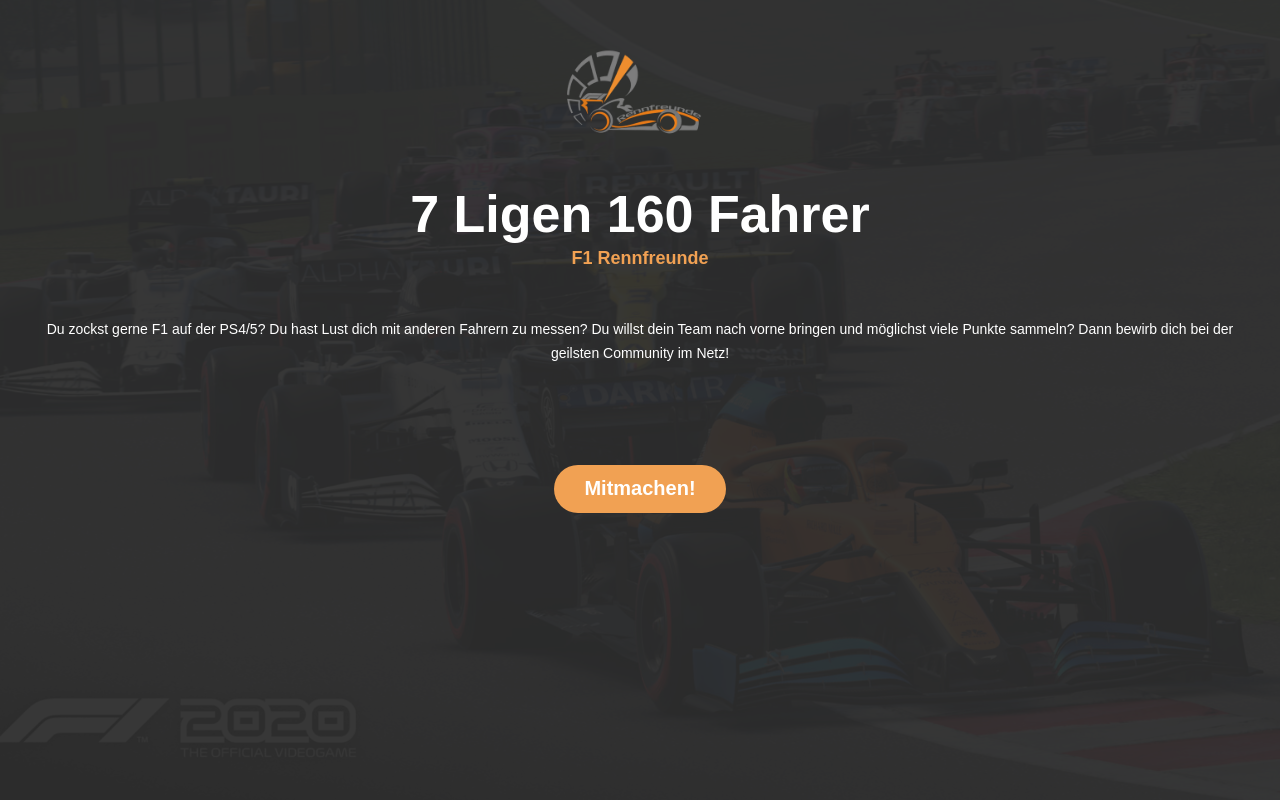
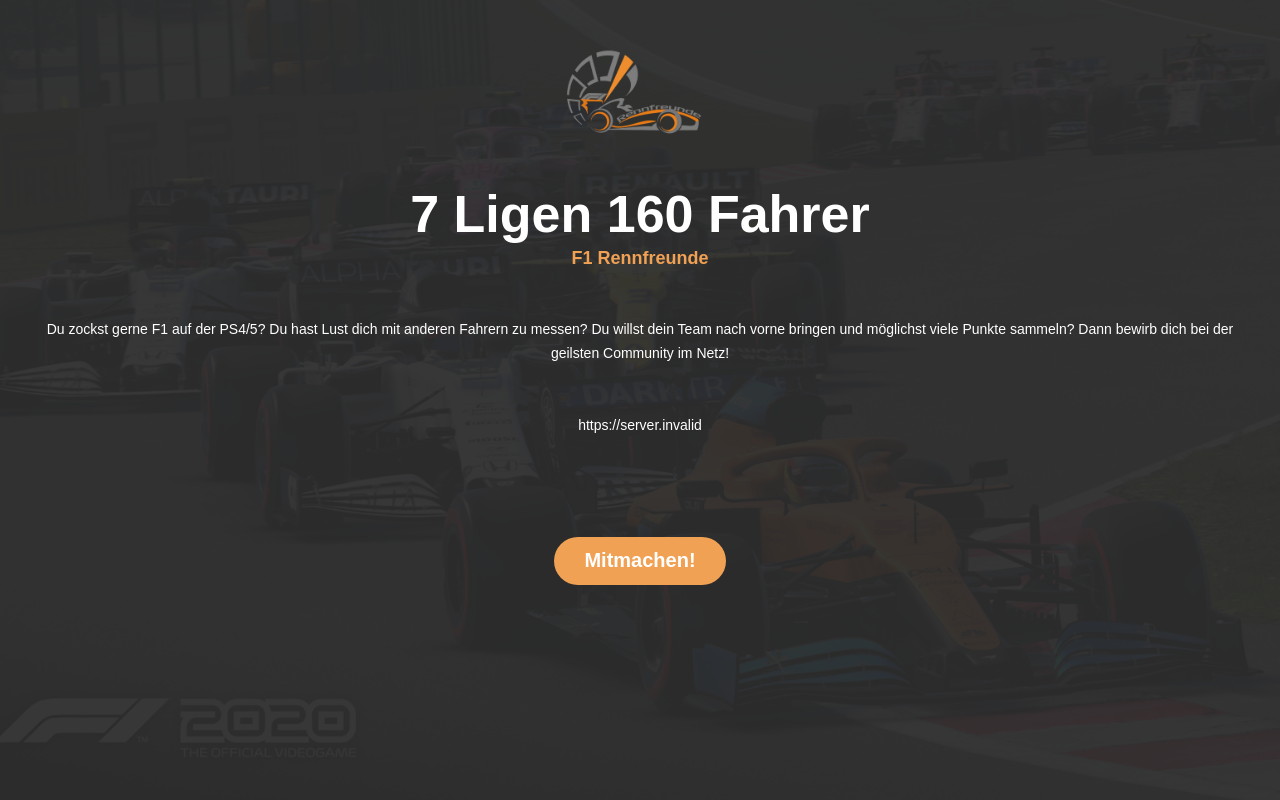
Before and after one commit to sebi87/site, a Vue app: page / in a window 1280 px wide. Shown: the top 800 px of the page. Built offline with nearby package versions, Linux system fonts and the light colour scheme; no server answers; the HTML template or start-up script is replaced by a standard one.

Commit message:
* test environments

```diff
--- a/src/App.vue
+++ b/src/App.vue
@@ -5,6 +5,7 @@
       <h1>{{ content.title }}</h1>
       <h3>{{ content.subtitle }}</h3>
       <p>{{ content.paragraph }}</p>
+      <p>{{ api }}</p>
       <div class="ctas">
         <b-btn @click="openFlyOut">{{ content.cta }}</b-btn>
       </div>
@@ -37,6 +38,9 @@ export default {
   },
   mounted() {
     import('@/assets/content').then(v => this.content = v.getHome())
+  },
+  computed: {
+    api() {return process.env.VUE_APP_MAIL_ENDPOINT}
   }
 }
 </script>
```
